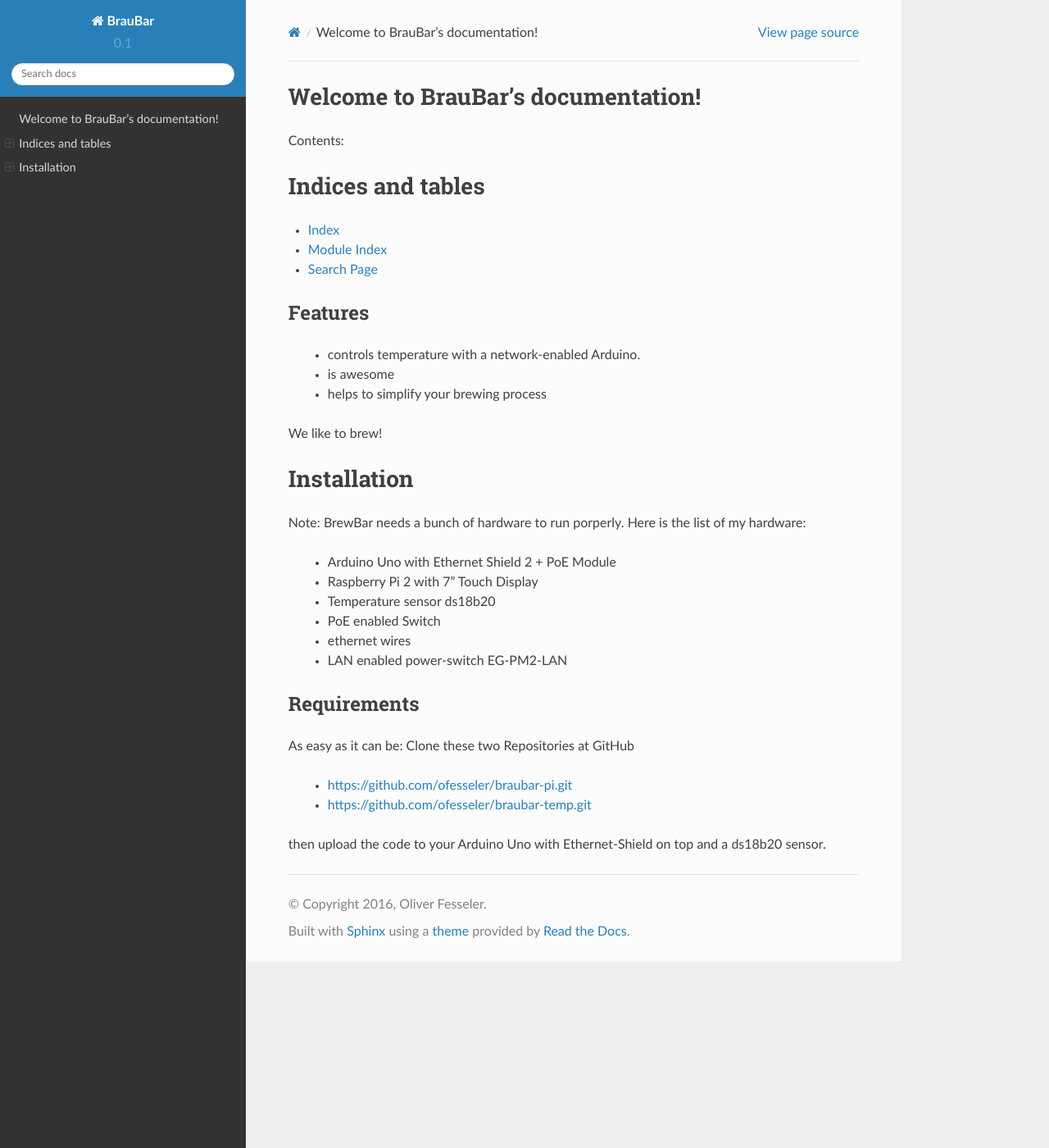
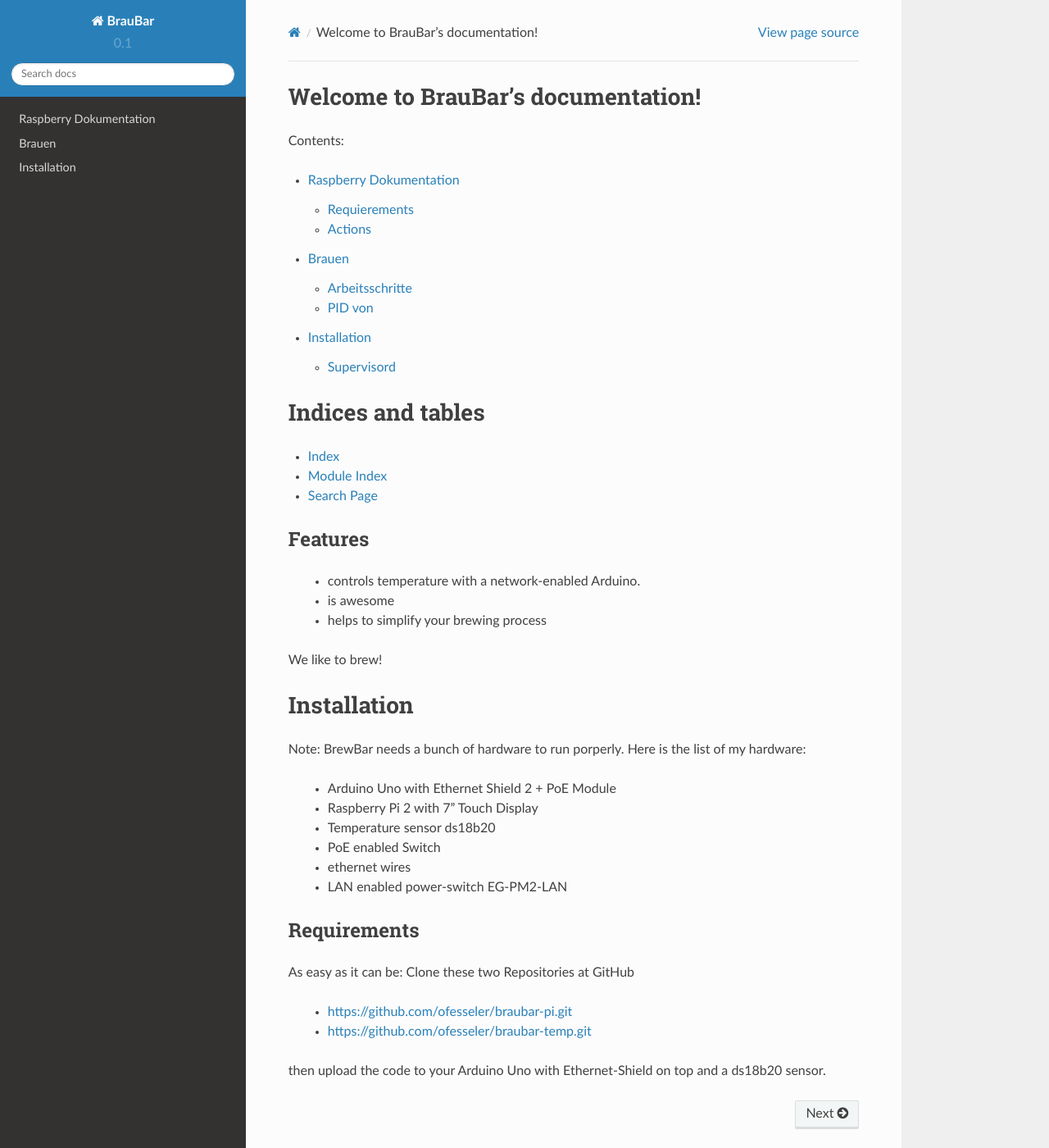
Before and after one commit to braubar/braubar-pi, a Sphinx documentation site: the page built from docs/index.rst, in a window 1280 px wide and 1400 px high. Shown: the whole window at 82% size. Built offline with Sphinx 7.4.7 and the Read the Docs theme 2.0.0, drawn with Linux system fonts in a browser that asks for light colours.

````diff
--- a/docs/conf.py
+++ b/docs/conf.py
@@ -50,7 +50,7 @@ source_parsers = {
 # The suffix(es) of source filenames.
 # You can specify multiple suffix as a list of string:
 # source_suffix = ['.rst', '.md']
-source_suffix = '.rst', '.md'
+source_suffix = ['.rst', '.md']
 
 # The encoding of source files.
 #source_encoding = 'utf-8-sig'
--- a/docs/index.rst
+++ b/docs/index.rst
@@ -11,6 +11,9 @@ Contents:
 .. toctree::
    :maxdepth: 2
 
+   raspberry
+   Brauen
+   install
 
 
 Indices and tables
@@ -19,6 +22,7 @@ Indices and tables
 * :ref:`genindex`
 * :ref:`modindex`
 * :ref:`search`
+
 
 
 Features
@@ -35,6 +39,7 @@ Installation
 
 Note: BrewBar needs a bunch of hardware to run porperly.
 Here is the list of my hardware:
+
  - Arduino Uno with Ethernet Shield 2 + PoE Module
  - Raspberry Pi 2 with 7" Touch Display
  - Temperature sensor ds18b20
@@ -47,6 +52,7 @@ Requirements
 
 As easy as it can be:
 Clone these two Repositories at GitHub
+
  - https://github.com/ofesseler/braubar-pi.git
  - https://github.com/ofesseler/braubar-temp.git
 
--- /dev/null
+++ b/docs/install.md
@@ -0,0 +1,10 @@
+# Installation
+
+## Supervisord
+
+Create config in /etc/supervisor.d/braubar.ini
+
+```
+asd
+
+```
````
